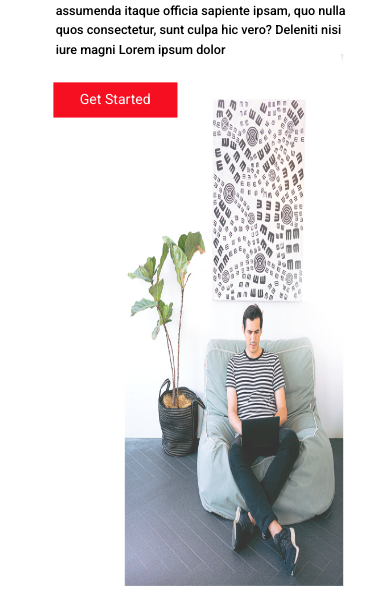
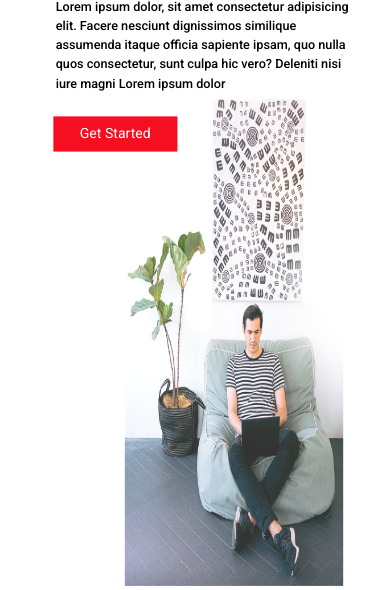
Before and after one commit to Rahul-Kar/Frontend-Layouts, a plain HTML site: page index.html in a window 390 px wide. Shown: the part 254-844 px from the top of the page. Drawn offline with nearby package versions, Linux system fonts and the light colour scheme.

Commit message:
Update style.css

```diff
--- a/style.css
+++ b/style.css
@@ -630,7 +630,7 @@ p{
 .hero-box{
   transform: scale(0.8);
   padding: 0;
-  top: 14%;
+  top: 18%;
   right: 0 !important;
 }
 .hero-box h1{
```
